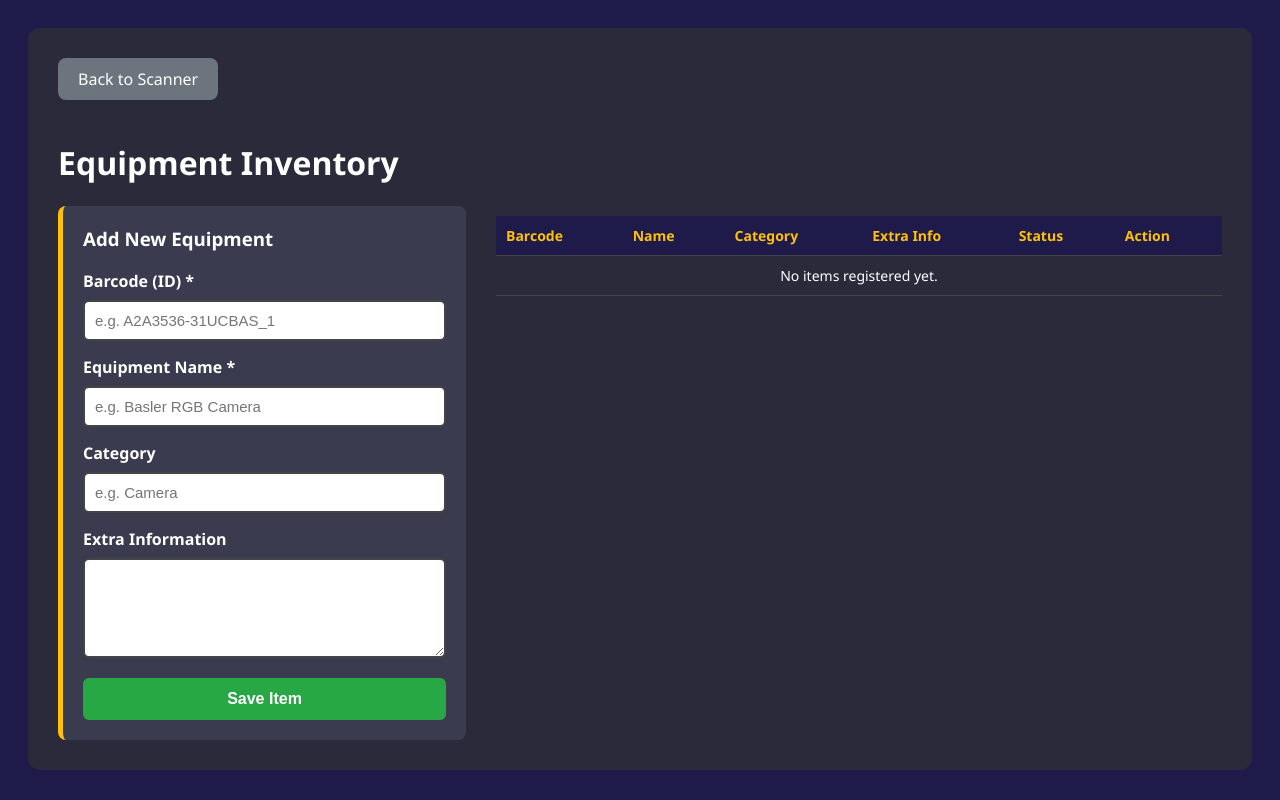
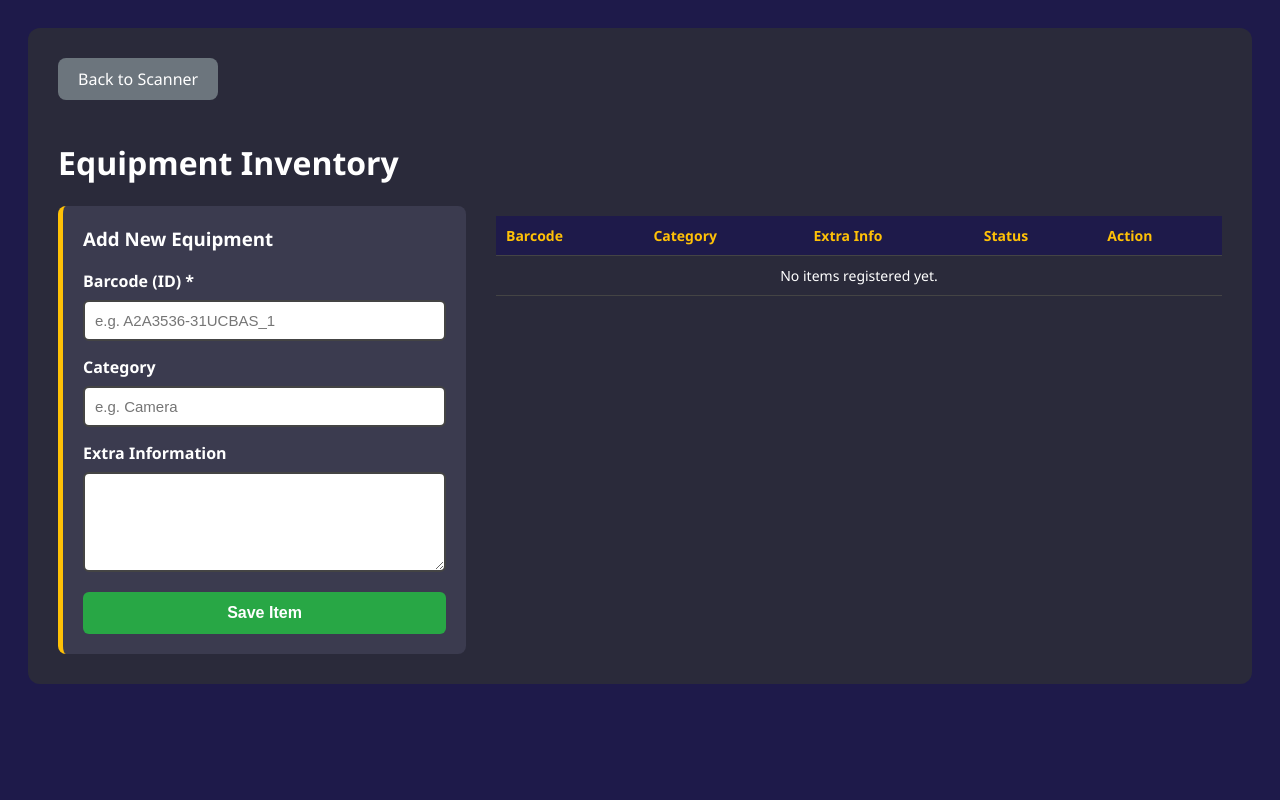
Before and after one commit to RasmusGuldager/Barcode_scanner, a Flask app: page /inventory in a window 1280 px wide. Run offline with Flask 3, Linux system fonts and the light colour scheme; data that the repository does not hold is empty.

Commit message:
removed item name from menu

```diff
--- a/templates/inventory.html
+++ b/templates/inventory.html
@@ -62,9 +62,6 @@
                     <label><strong>Barcode (ID) *</strong></label>
                     <input type="text" id="item-barcode" placeholder="e.g. A2A3536-31UCBAS_1" required>
 
-                    <label><strong>Equipment Name *</strong></label>
-                    <input type="text" id="item-name" placeholder="e.g. Basler RGB Camera" required>
-
                     <label><strong>Category</strong></label>
                     <input type="text" id="item-category" placeholder="e.g. Camera">
 
@@ -83,7 +80,6 @@
                     <thead>
                         <tr>
                             <th>Barcode</th>
-                            <th>Name</th>
                             <th>Category</th>
                             <th>Extra Info</th>
                             <th>Status</th>
@@ -94,7 +90,6 @@
                         {% for item in items %}
                         <tr>
                             <td>{{ item.barcode }}</td>
-                            <td>{{ item.name }}</td>
                             <td>{{ item.category or '-' }}</td>
                             <td style="white-space: pre-wrap;">{{ item.extra_info or '-' }}</td>
                             <td>
@@ -107,7 +102,6 @@
                             <td>
                                 <button class="btn-edit"
                                         data-barcode="{{ item.barcode }}"
-                                        data-name="{{ item.name }}"
                                         data-category="{{ item.category or '' }}"
                                         data-extra="{{ item.extra_info or '' }}"
                                         onclick="editItem(this)">
@@ -132,7 +126,6 @@
 
             const data = {
                 barcode: document.getElementById('item-barcode').value,
-                name: document.getElementById('item-name').value,
                 category: document.getElementById('item-category').value,
                 extra_info: document.getElementById('item-extra').value
             };
@@ -162,7 +155,6 @@
             document.getElementById('item-barcode').readOnly = true;
             document.getElementById('item-barcode').style.backgroundColor = '#555';
 
-            document.getElementById('item-name').value = button.getAttribute('data-name');
             document.getElementById('item-category').value = button.getAttribute('data-category');
             document.getElementById('item-extra').value = button.getAttribute('data-extra');
 
```
